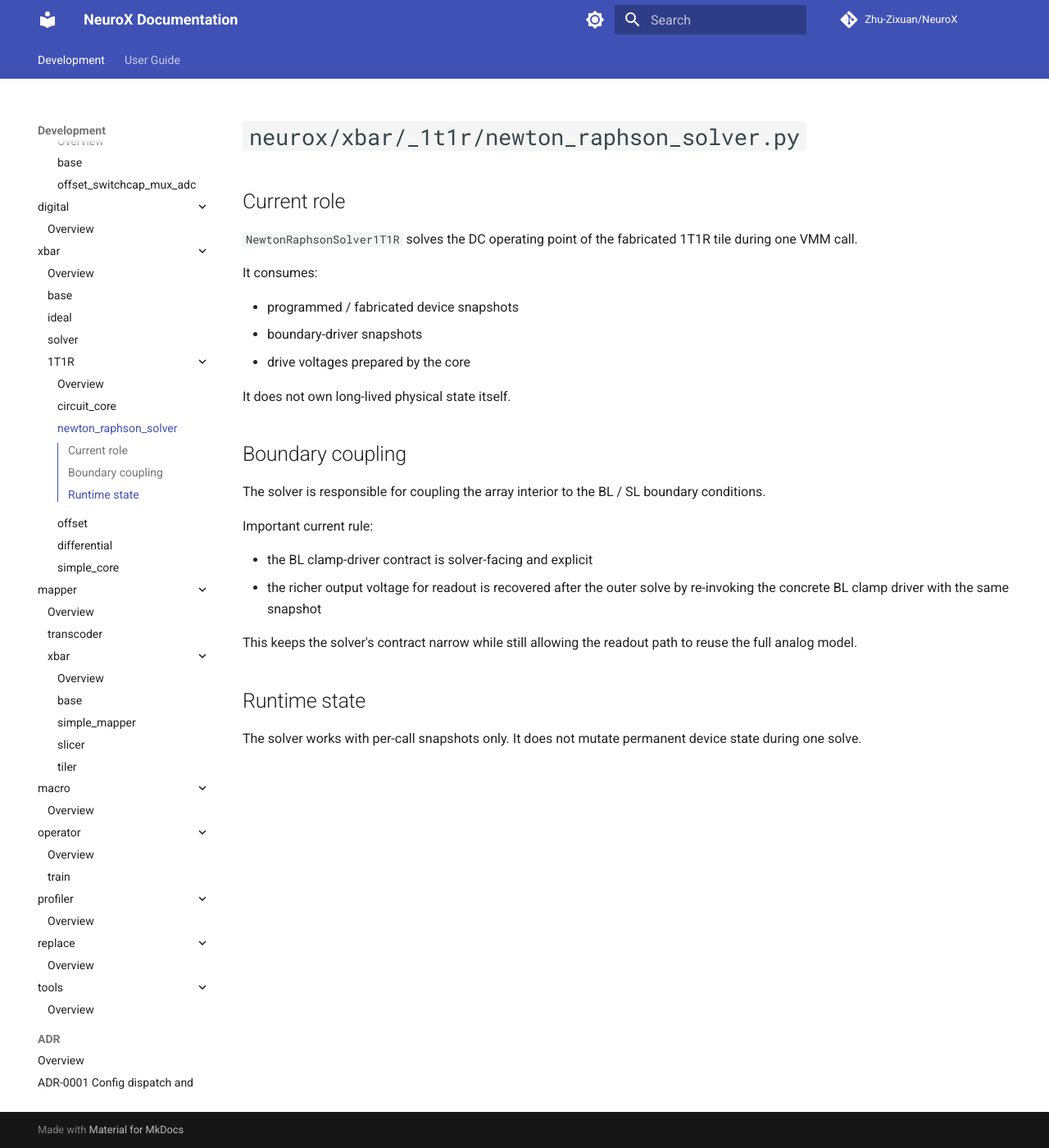
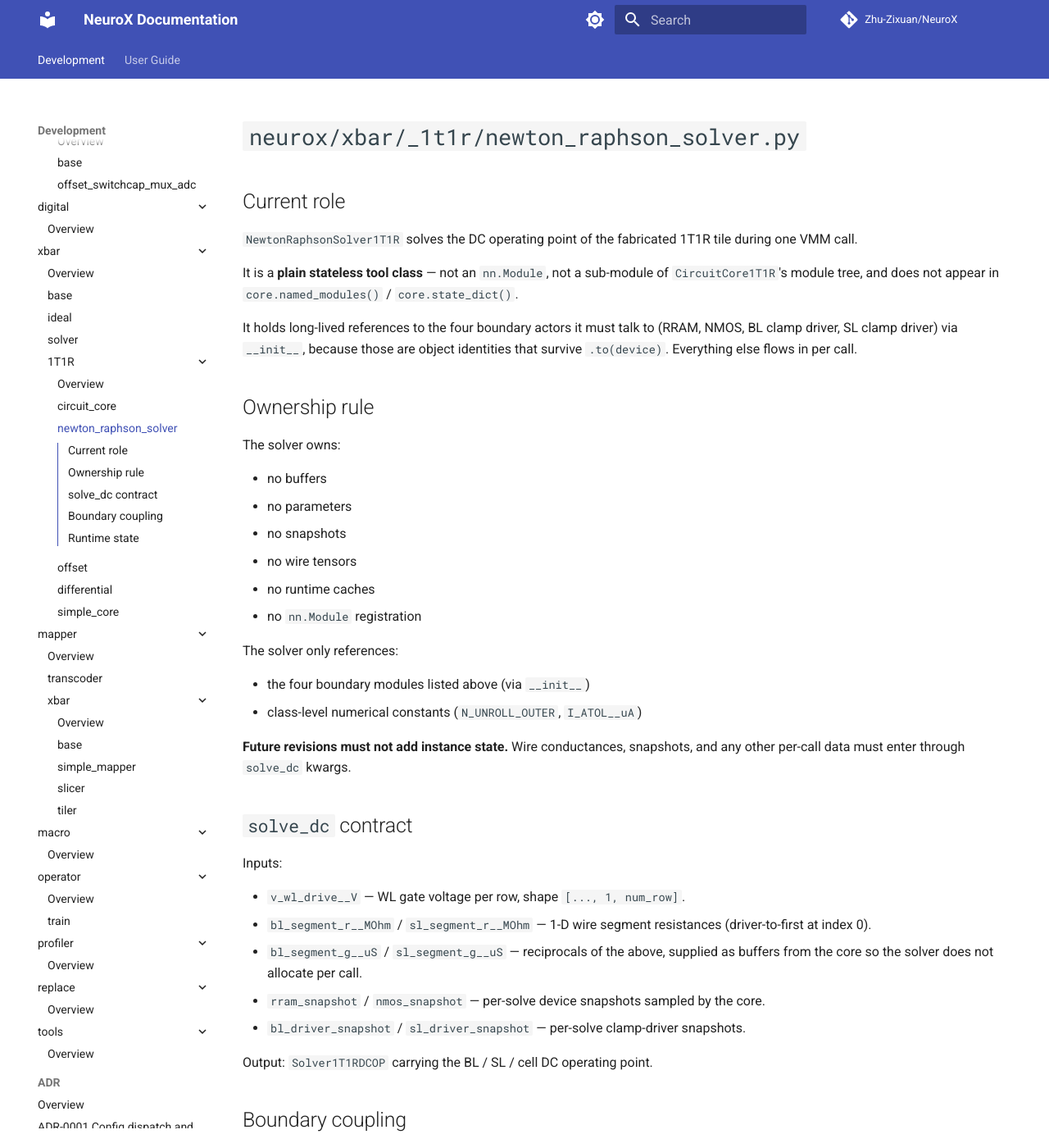
Before and after one commit to Zhu-ZiXuan/NeuroX, an MkDocs documentation site: the page built from docs/dev/modules/xbar/_1t1r/newton_raphson_solver.md, in a window 1280 px wide and 1400 px high. Shown: the whole window at 82% size. Built offline with MkDocs 1.6.1 and Material for MkDocs 9.7.7, drawn with Linux system fonts in a browser that asks for light colours; comment, search, counter and statistics services are not loaded; some of the changed text lies outside the part shown.

Commit message:
Refine 1T1R core topology handling

```diff
--- a/docs/dev/modules/xbar/_1t1r/newton_raphson_solver.md
+++ b/docs/dev/modules/xbar/_1t1r/newton_raphson_solver.md
@@ -4,13 +4,39 @@
 
 `NewtonRaphsonSolver1T1R` solves the DC operating point of the fabricated 1T1R tile during one VMM call.
 
-It consumes:
+It is a **plain stateless tool class** — not an `nn.Module`, not a sub-module of `CircuitCore1T1R`'s module tree, and does not appear in `core.named_modules()` / `core.state_dict()`.
 
-- programmed / fabricated device snapshots
-- boundary-driver snapshots
-- drive voltages prepared by the core
+It holds long-lived references to the four boundary actors it must talk to (RRAM, NMOS, BL clamp driver, SL clamp driver) via `__init__`, because those are object identities that survive `.to(device)`. Everything else flows in per call.
 
-It does not own long-lived physical state itself.
+## Ownership rule
+
+The solver owns:
+
+- no buffers
+- no parameters
+- no snapshots
+- no wire tensors
+- no runtime caches
+- no `nn.Module` registration
+
+The solver only references:
+
+- the four boundary modules listed above (via `__init__`)
+- class-level numerical constants (`N_UNROLL_OUTER`, `I_ATOL__uA`)
+
+**Future revisions must not add instance state.** Wire conductances, snapshots, and any other per-call data must enter through `solve_dc` kwargs.
+
+## `solve_dc` contract
+
+Inputs:
+
+- `v_wl_drive__V` — WL gate voltage per row, shape `[..., 1, num_row]`.
+- `bl_segment_r__MOhm` / `sl_segment_r__MOhm` — 1-D wire segment resistances (driver-to-first at index 0).
+- `bl_segment_g__uS` / `sl_segment_g__uS` — reciprocals of the above, supplied as buffers from the core so the solver does not allocate per call.
+- `rram_snapshot` / `nmos_snapshot` — per-solve device snapshots sampled by the core.
+- `bl_driver_snapshot` / `sl_driver_snapshot` — per-solve clamp-driver snapshots.
+
+Output: `Solver1T1RDCOP` carrying the BL / SL / cell DC operating point.
 
 ## Boundary coupling
 
@@ -25,4 +51,4 @@ This keeps the solver's contract narrow while still allowing the readout path to
 
 ## Runtime state
 
-The solver works with per-call snapshots only. It does not mutate permanent device state during one solve.
+The solver works with per-call snapshots only. It does not mutate permanent device state during one solve, and holds no per-call data on `self`.
```
Also changed, not shown: docs/dev/architecture/config_and_construction.md (+1 -1 lines), docs/dev/modules/xbar/_1t1r/README.md (+1 -0 lines), docs/dev/modules/xbar/_1t1r/circuit_core.md (+15 -8 lines), 8 other files.
